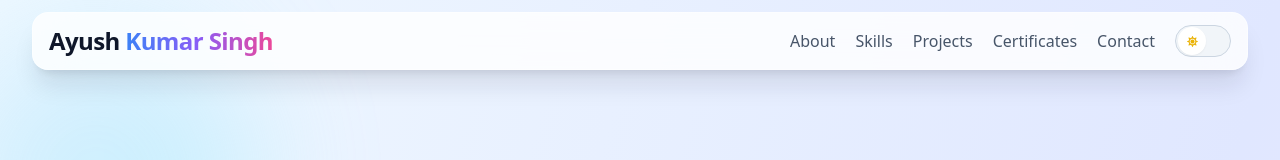
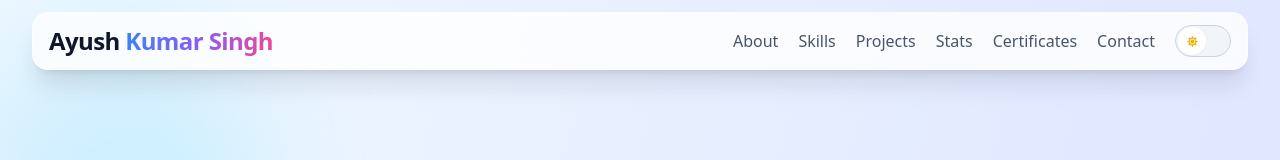
Before and after one commit to ayushsingh1406/portfolio, a React (Vite) app: page / in a window 1280 px wide. Shown: the top 160 px of the page. Built offline with nearby package versions, Linux system fonts and the light colour scheme.

Commit message:
Updated Navbar

```diff
--- a/src/components/CodingStats.jsx
+++ b/src/components/CodingStats.jsx
@@ -23,7 +23,7 @@ export default function CodingStats() {
 
     return (
         <section
-            id="coding"
+            id="stats"
             className="max-w-7xl mx-auto px-4 sm:px-6 lg:px-0 py-24 scroll-mt-24 text-slate-900 dark:text-slate-100"
         >
             <Reveal>
--- a/src/components/Navbar.jsx
+++ b/src/components/Navbar.jsx
@@ -9,6 +9,7 @@ export default function Navbar({ isDark, onThemeToggle }) {
     { name: "About", href: "#about" },
     { name: "Skills", href: "#skills" },
     { name: "Projects", href: "#projects" },
+    { name: "Stats", href: "#stats" },
     { name: "Certificates", href: "#certificates" },
     { name: "Contact", href: "#contact" }
   ]
```
